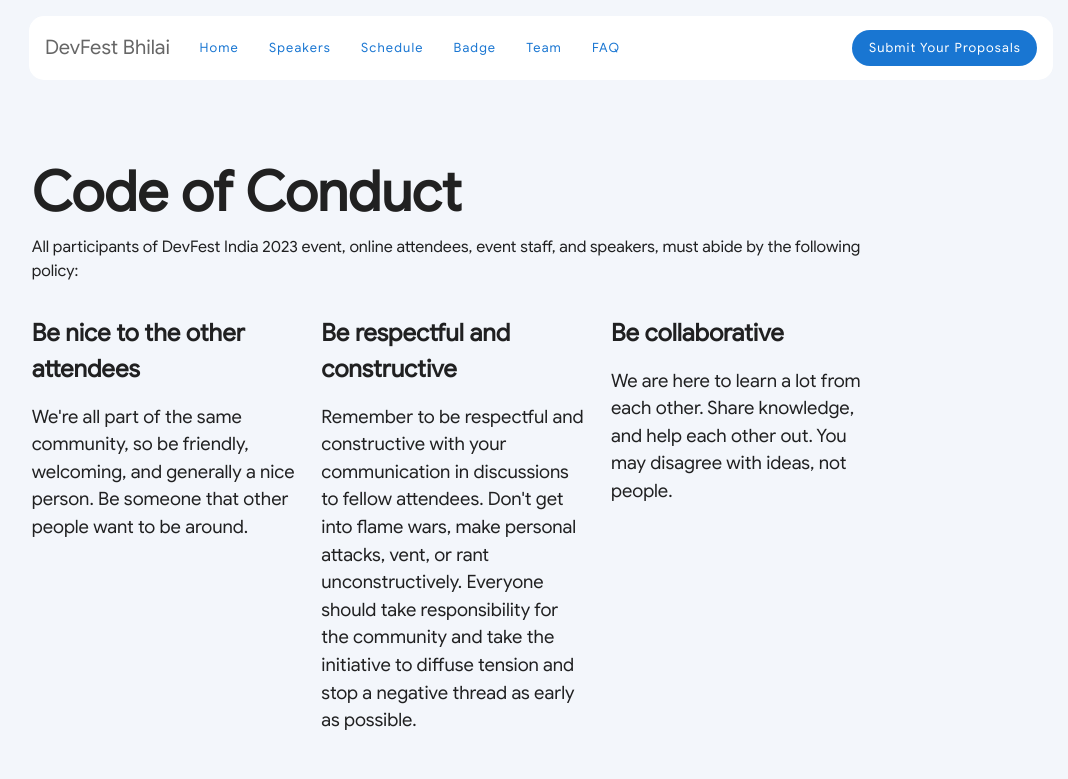
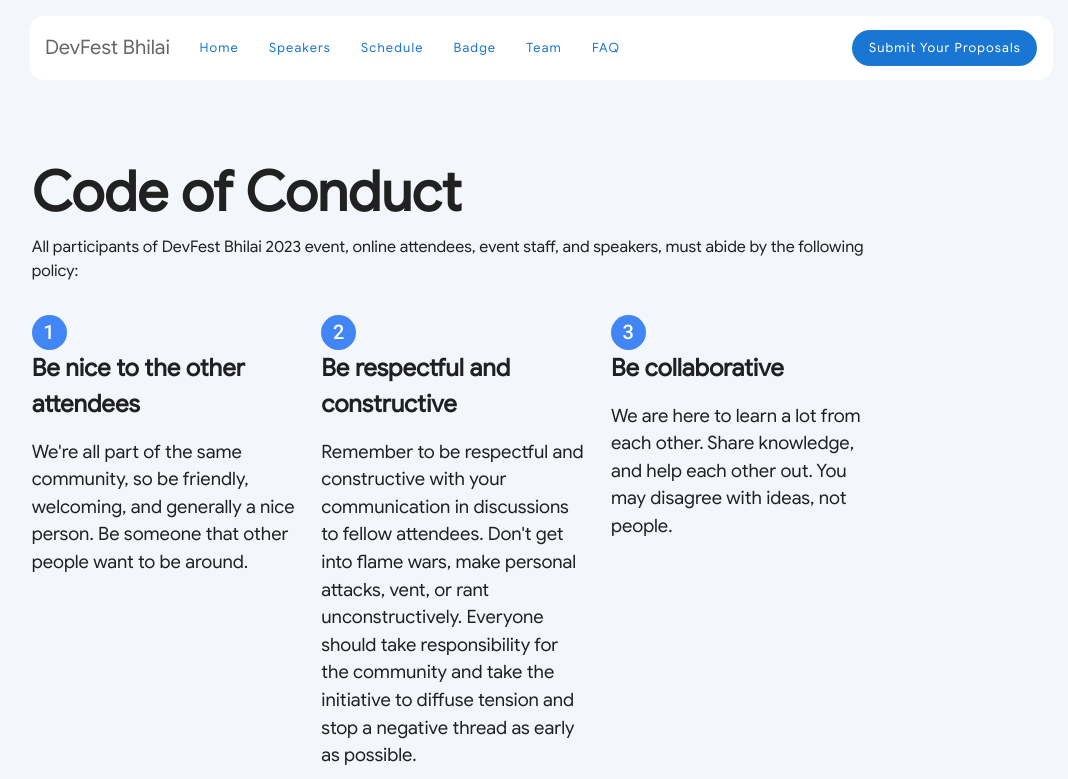
Before and after one commit to GDG-Bhilai/DevFest-Bhilai-2023, a Vue app: page /coc in a window 1280 px wide. Shown: the top 779 px of the page, without its empty margins (99-1167 px from the left). Built offline with nearby package versions, Linux system fonts and the light colour scheme.

Commit message:
COC Modified

```diff
--- a/src/views/CoCPage.vue
+++ b/src/views/CoCPage.vue
@@ -7,7 +7,7 @@
             Code of Conduct
           </p>
           <p class="my-0 mb-8 h1-subheading google-font">
-            All participants of DevFest India 2023 event, online attendees,
+            All participants of DevFest Bhilai 2023 event, online attendees,
             event staff, and speakers, must abide by the following policy:
           </p>
           <v-container fluid class="ma-0 pa-0">
@@ -18,9 +18,9 @@
                 v-for="(item, index) in cocData"
                 :key="index"
               >
-                <!-- <v-avatar color="#4285f4" size="35">
+                <v-avatar color="#4285f4" size="35">
                         <span class="white--text text-h6">{{index+1}}</span>
-                      </v-avatar> -->
+                      </v-avatar>
                 <p class="google-font" style="font-size: 1.5em">
                   <b>{{ item.name }}</b>
                 </p>
```
